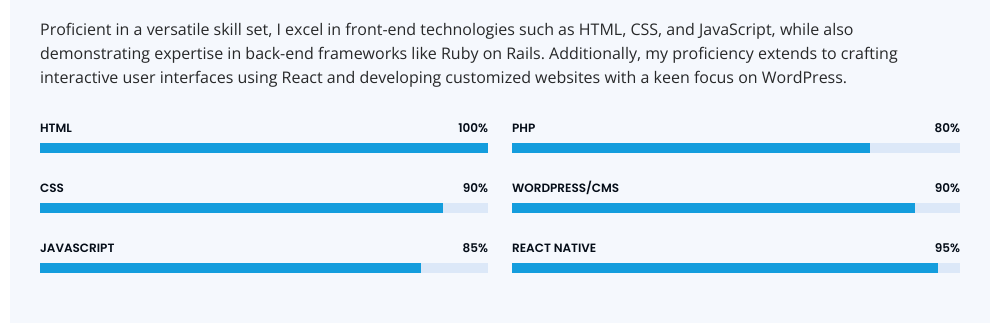
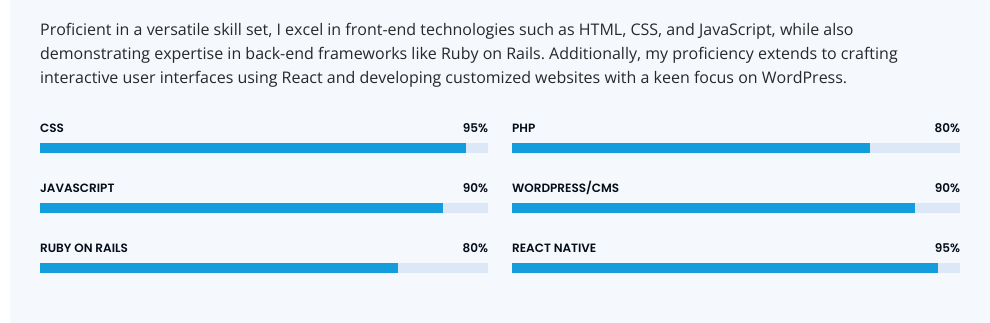
Before and after one commit to mak1821/Portfolio, a plain HTML site: page index.html in a window 1280 px wide. Shown: the part 1916-2239 px from the top of the page, without its empty margins (290-1280 px from the left). Drawn offline with nearby package versions, Linux system fonts and the light colour scheme.

Commit message:
Changed Skills

```diff
--- a/index.html
+++ b/index.html
@@ -179,23 +179,23 @@
           <div class="col-lg-6" data-aos="fade-up">
 
             <div class="progress">
-              <span class="skill">HTML <i class="val">100%</i></span>
+              <span class="skill">CSS <i class="val">95%</i></span>
               <div class="progress-bar-wrap">
-                <div class="progress-bar" role="progressbar" aria-valuenow="100" aria-valuemin="0" aria-valuemax="100"></div>
+                <div class="progress-bar" role="progressbar" aria-valuenow="95" aria-valuemin="0" aria-valuemax="100"></div>
               </div>
             </div>
 
             <div class="progress">
-              <span class="skill">CSS <i class="val">90%</i></span>
+              <span class="skill">JavaScript <i class="val">90%</i></span>
               <div class="progress-bar-wrap">
                 <div class="progress-bar" role="progressbar" aria-valuenow="90" aria-valuemin="0" aria-valuemax="100"></div>
               </div>
             </div>
 
             <div class="progress">
-              <span class="skill">JavaScript <i class="val">85%</i></span>
+              <span class="skill">Ruby on Rails <i class="val">80%</i></span>
               <div class="progress-bar-wrap">
-                <div class="progress-bar" role="progressbar" aria-valuenow="85" aria-valuemin="0" aria-valuemax="100"></div>
+                <div class="progress-bar" role="progressbar" aria-valuenow="80" aria-valuemin="0" aria-valuemax="100"></div>
               </div>
             </div>
 
```
